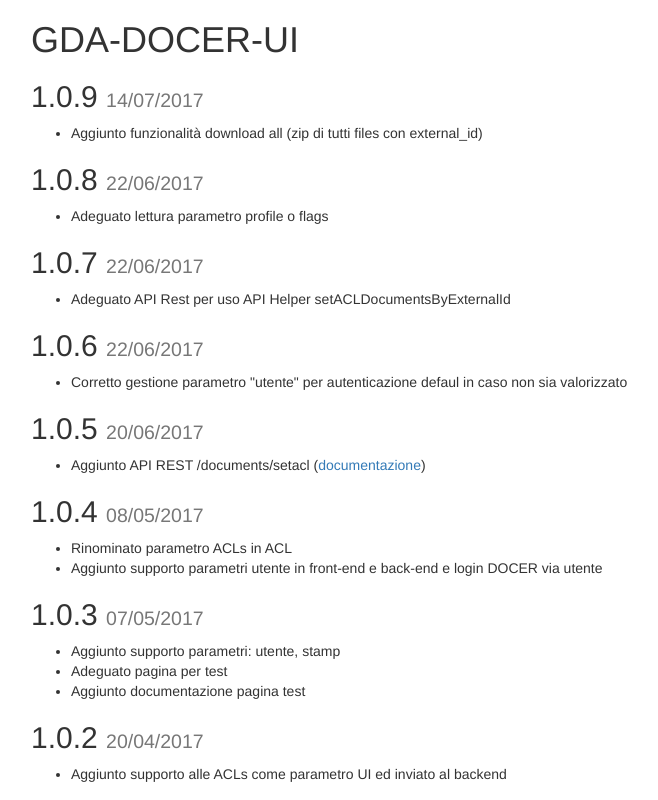
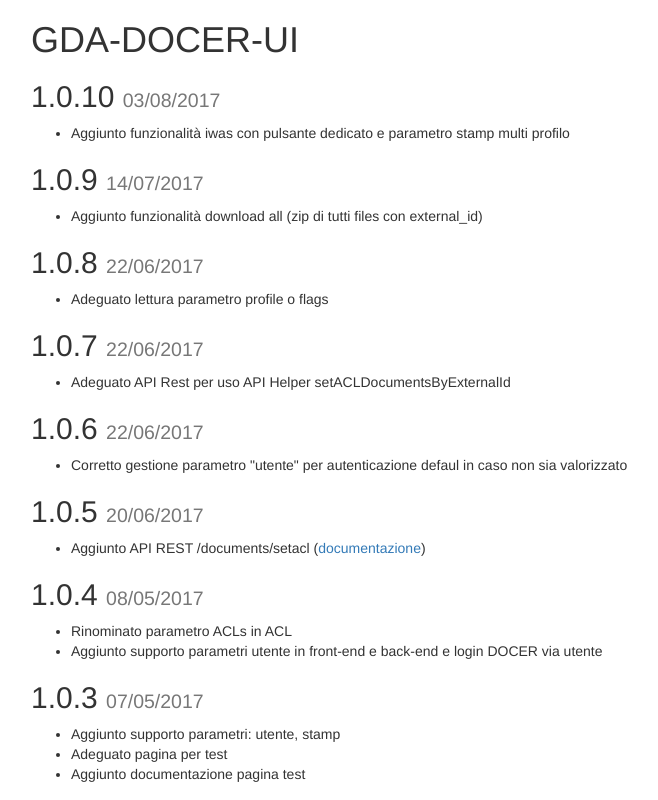
Before and after one commit to ComuneRivaDelGarda/gda-docer-ui, a website: page src/main/webapp/about/index.html in a window 1280 px wide. Shown: the top 800 px of the page, without its empty margins (39-697 px from the left). Drawn offline with nearby package versions, Linux system fonts and the light colour scheme.

Commit message:
aggiornate info about

```diff
--- a/src/main/webapp/about/index.html
+++ b/src/main/webapp/about/index.html
@@ -24,6 +24,10 @@
 			<div class="col-md-12">
 				<h1>GDA-DOCER-UI</h1>
 
+				<h2>1.0.10 <small>03/08/2017</small></h2>
+				<ul>
+					<li>Aggiunto funzionalità iwas con pulsante dedicato e parametro stamp multi profilo</li>
+				</ul>
 				<h2>1.0.9 <small>14/07/2017</small></h2>
 				<ul>
 					<li>Aggiunto funzionalità download all (zip di tutti files con external_id)</li>
```
